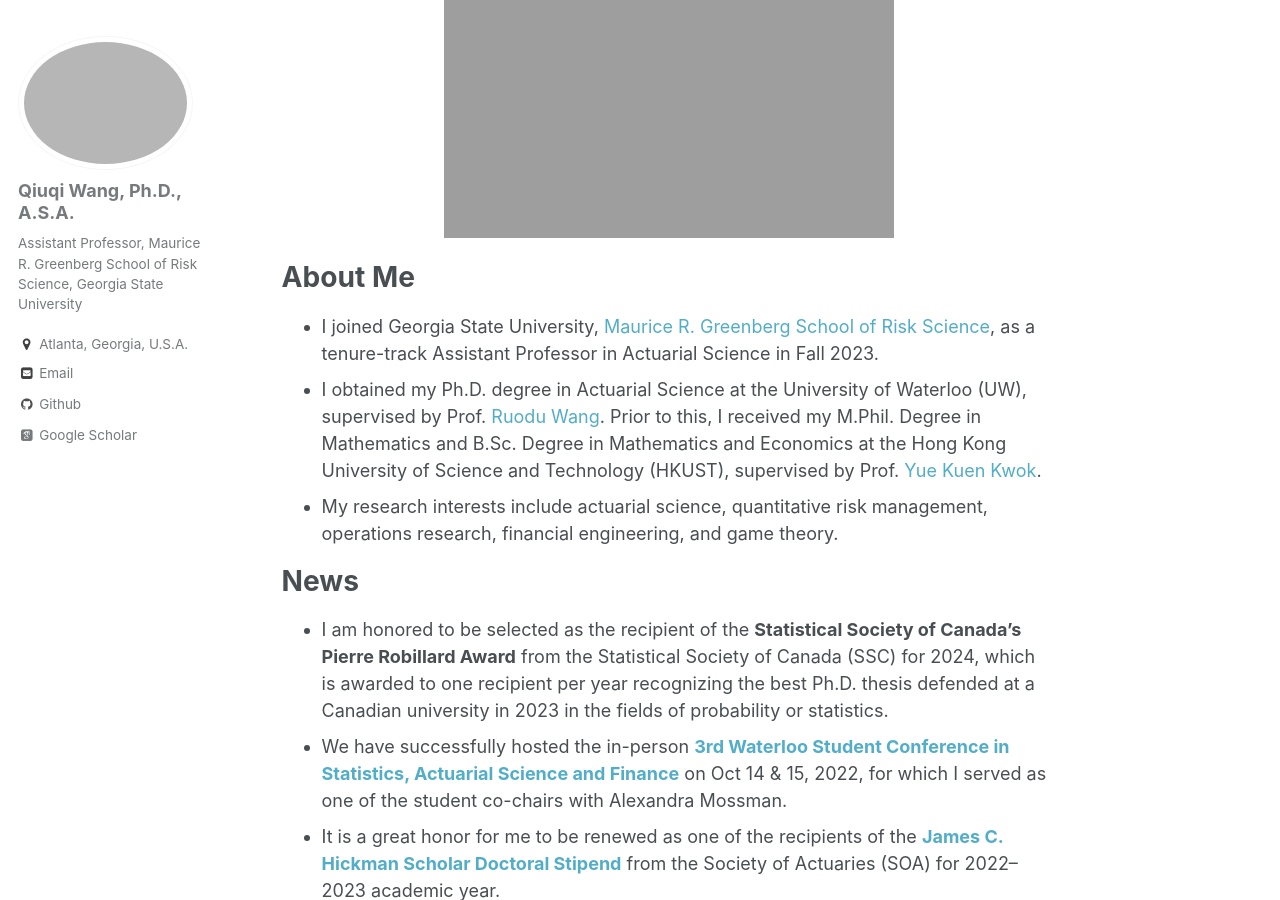
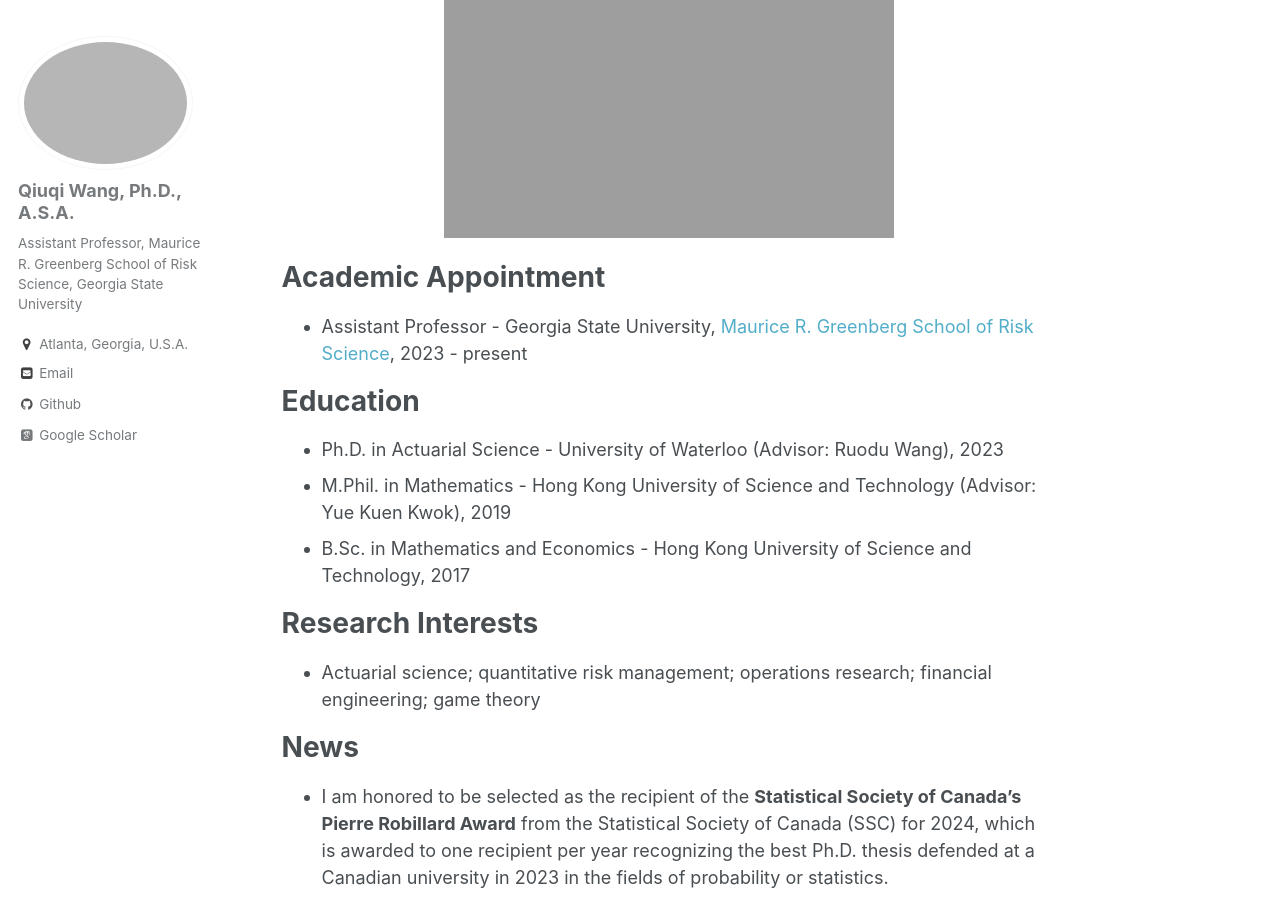
Before and after one commit to qwangan/qwangan.github.io, a Jekyll site: the page built from _pages/about.md, in a window 1280 px wide and 900 px high, scrolled down 232 px. Built offline with Jekyll 4.4.1, drawn with Linux system fonts in a browser that asks for light colours; some web fonts are replaced.

Commit message:
Update about.md

```diff
--- a/_pages/about.md
+++ b/_pages/about.md
@@ -12,10 +12,16 @@ redirect_from:
   <img src="https://qwangan.github.io/images/Photo.jpeg" alt="Photo" style="width: 450px;"/>
 </p>
 
-# About Me
-* I joined Georgia State University, [Maurice R. Greenberg School of Risk Science](https://robinson.gsu.edu/academic-departments/risk-science/), as a tenure-track Assistant Professor in Actuarial Science in Fall 2023.
-* I obtained my Ph.D. degree in Actuarial Science at the University of Waterloo (UW), supervised by Prof. [Ruodu Wang](http://sas.uwaterloo.ca/~wang/). Prior to this, I received my M.Phil. Degree in Mathematics and B.Sc. Degree in Mathematics and Economics at the Hong Kong University of Science and Technology (HKUST), supervised by Prof. [Yue Kuen Kwok](https://www.math.ust.hk/~maykwok/).
-* My research interests include actuarial science, quantitative risk management, operations research, financial engineering, and game theory.
+# Academic Appointment
+* Assistant Professor - Georgia State University, [Maurice R. Greenberg School of Risk Science](https://robinson.gsu.edu/academic-departments/risk-science/), 2023 - present
+
+# Education
+* Ph.D. in Actuarial Science - University of Waterloo (Advisor: Ruodu Wang), 2023
+* M.Phil. in Mathematics - Hong Kong University of Science and Technology (Advisor: Yue Kuen Kwok), 2019
+* B.Sc. in Mathematics and Economics - Hong Kong University of Science and Technology, 2017
+
+# Research Interests
+* Actuarial science; quantitative risk management; operations research; financial engineering; game theory
 
 # News
 * I am honored to be selected as the recipient of the **Statistical Society of Canada's Pierre Robillard Award** from the Statistical Society of Canada (SSC) for 2024, which is awarded to one recipient per year recognizing the best Ph.D. thesis defended at a Canadian university in 2023 in the fields of probability or statistics.
```
